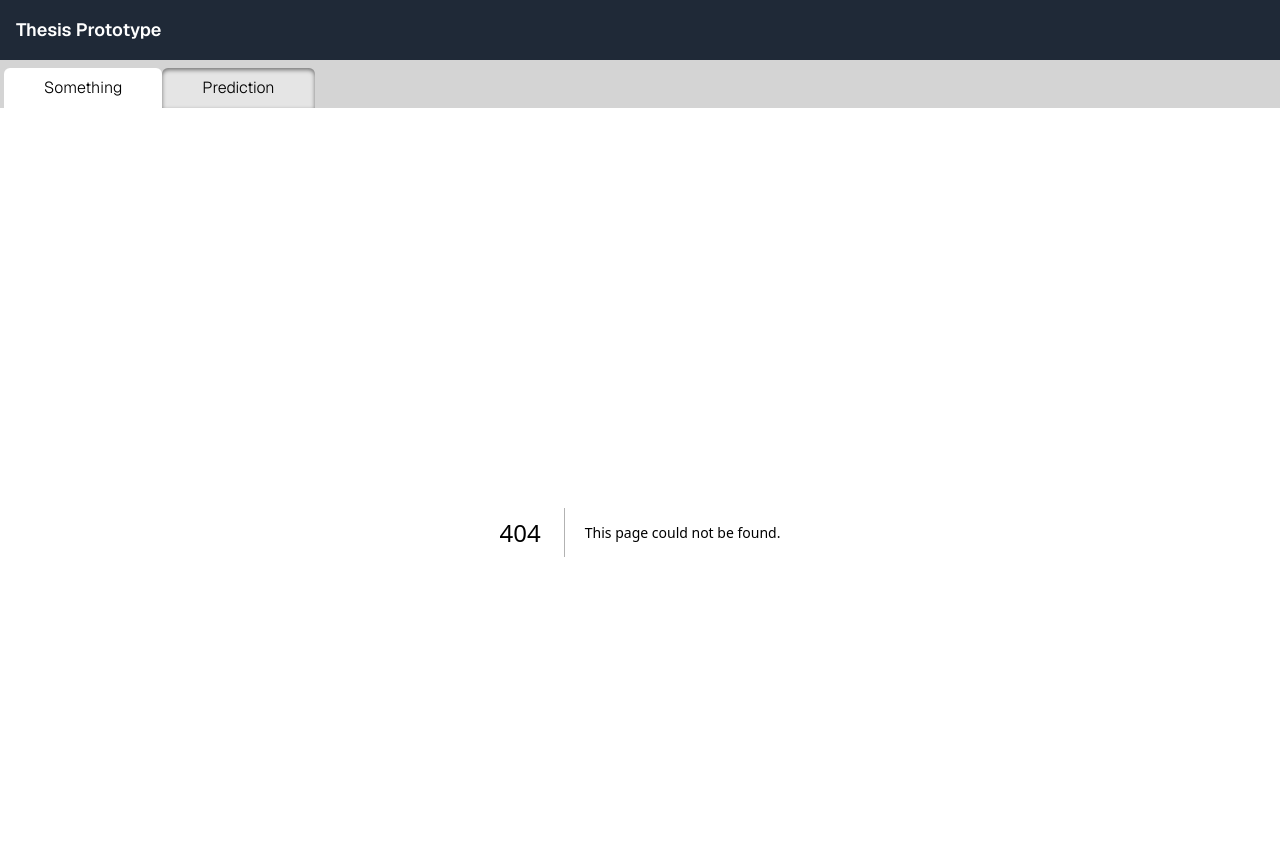
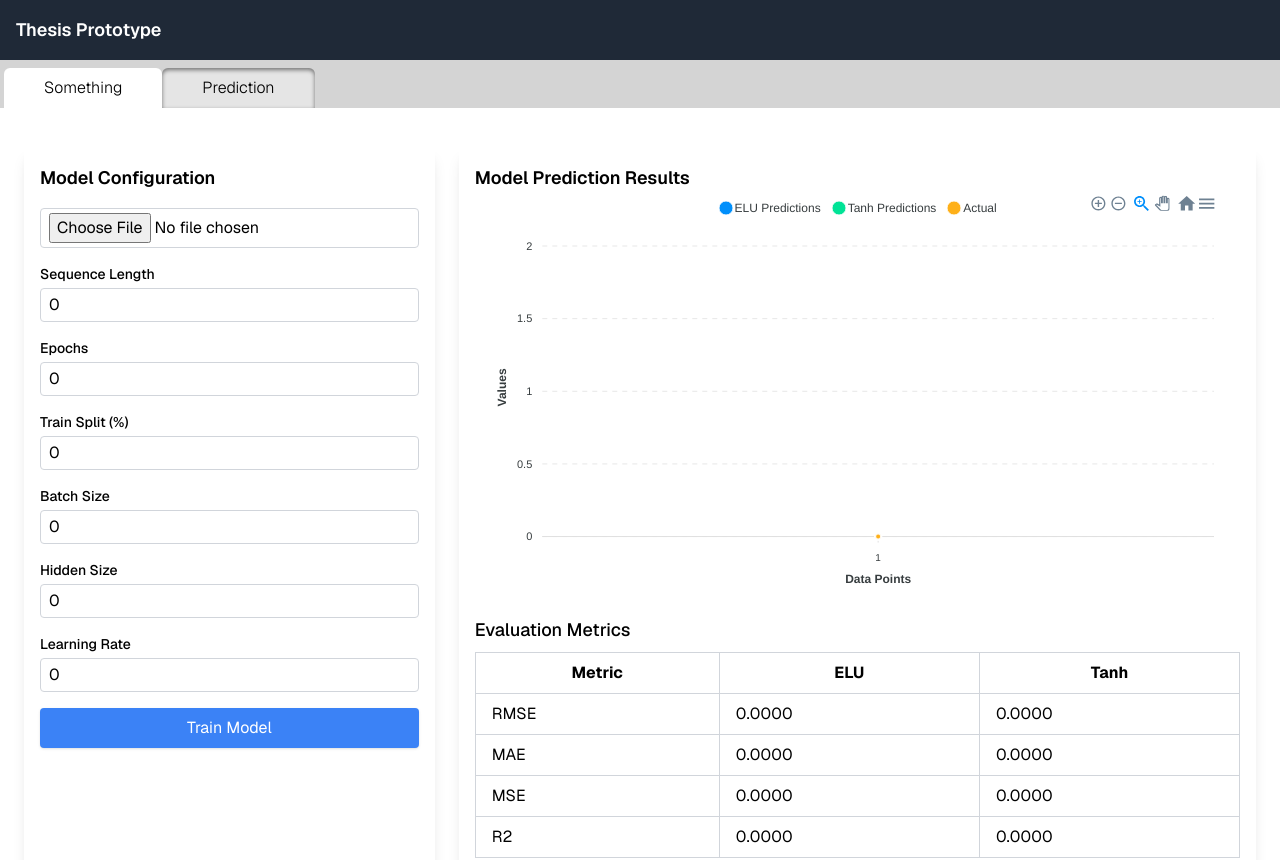
Before and after one commit to whoisbel/Exponential-Long-Short-Term-Memory, a Next.js app in the folder frontend/: page /prediction in a window 1280 px wide. Before the commit this address had no page. Shown: the top 860 px of the page. Built offline with nearby package versions, Linux system fonts and the light colour scheme.

Commit message:
Prediction Page initial

```diff
--- /dev/null
+++ b/frontend/app/prediction/page.tsx
@@ -0,0 +1,169 @@
+"use client";
+import { modelConfigType, resultType } from "@/types";
+import dynamic from "next/dynamic";
+import { useState } from "react";
+// Dynamically import LineChart to avoid server-side rendering issues
+const LineChart = dynamic(() => import("../../components/linechart"), {
+  ssr: false,
+});
+
+const PredictionPage = () => {
+  const [elu, setElu] = useState<resultType>({
+    predictions: [],
+    actuals: [],
+    metrics: {
+      rmse: 0,
+      mae: 0,
+      mse: 0,
+      r2: 0,
+    },
+  });
+
+  const [tanh, setTanh] = useState<resultType>({
+    predictions: [],
+    actuals: [],
+    metrics: {
+      rmse: 0,
+      mae: 0,
+      mse: 0,
+      r2: 0,
+    },
+  });
+
+  const [modelConfigInput, setModelConfigInput] = useState<modelConfigType>({
+    sequence_length: 0,
+    epochs: 0,
+    train_split: 0,
+    batch_size: 0,
+    hidden_size: 0,
+    learning_rate: 0,
+  });
+
+  const [file, setFile] = useState<File | null>(null); // File input state
+  const [isLoading, setIsLoading] = useState(false); // Track loading state
+
+  const onSubmit = () => {
+    if (!file) {
+      alert("Please upload a dataset file.");
+      return;
+    }
+
+    setIsLoading(true); // Start loading
+    const formData = new FormData();
+    formData.append("file", file);
+    Object.keys(modelConfigInput).forEach((key) => {
+      formData.append(key, modelConfigInput[key] as unknown as Blob);
+    });
+
+    fetch("http://127.0.0.1:8000/train", {
+      method: "POST",
+      body: formData,
+    })
+      .then((res) => res.json())
+      .then((data) => {
+        setIsLoading(false); // Stop loading
+        if (data.error) {
+          console.error("Error:", data.error);
+        } else {
+          setElu(data.results.ELU);
+          setTanh(data.results.Tanh);
+        }
+      })
+      .catch((error) => {
+        setIsLoading(false); // Stop loading
+        console.error("Error:", error);
+      });
+  };
+
+  return (
+    <main className="flex flex-col md:flex-row w-full h-full gap-6 px-6 py-4">
+      {isLoading && (
+        <div className="absolute inset-0 bg-black bg-opacity-50 z-50 flex flex-col items-center justify-center">
+          <div className="w-16 h-16 border-4 border-blue-500 border-t-transparent rounded-full animate-spin"></div>
+          <p className="mt-4 text-white text-lg font-semibold">
+            Training the model...
+          </p>
+        </div>
+      )}
+
+      <div className="flex flex-col gap-4 bg-white shadow-lg rounded p-4 w-full md:w-1/3">
+        <h2 className="text-lg font-semibold">Model Configuration</h2>
+        <input
+          type="file"
+          accept=".csv"
+          onChange={(e) => {
+            if (e.target.files && e.target.files.length > 0) {
+              setFile(e.target.files[0]);
+            }
+          }}
+          className="border border-gray-300 rounded px-2 py-1 focus:outline-none focus:ring-2 focus:ring-blue-500"
+        />
+        {[
+          { label: "Sequence Length", key: "sequence_length", type: "number" },
+          { label: "Epochs", key: "epochs", type: "number" },
+          { label: "Train Split (%)", key: "train_split", type: "number" },
+          { label: "Batch Size", key: "batch_size", type: "number" },
+          { label: "Hidden Size", key: "hidden_size", type: "number" },
+          { label: "Learning Rate", key: "learning_rate", type: "number" },
+        ].map(({ label, key, type }) => (
+          <div key={key} className="flex flex-col gap-1">
+            <label htmlFor={key} className="text-sm font-medium">
+              {label}
+            </label>
+            <input
+              id={key}
+              type={type}
+              value={modelConfigInput[key]}
+              onChange={(e) =>
+                setModelConfigInput({
+                  ...modelConfigInput,
+                  [key]: e.target.value,
+                })
+              }
+              className="border border-gray-300 rounded px-2 py-1 focus:outline-none focus:ring-2 focus:ring-blue-500"
+            />
+          </div>
+        ))}
+        <button
+          onClick={onSubmit}
+          className="bg-blue-500 text-white rounded px-4 py-2 shadow hover:bg-blue-600 transition-colors"
+        >
+          Train Model
+        </button>
+      </div>
+      <div className="flex flex-col w-full md:w-2/3 bg-white shadow-lg rounded p-4">
+        <h2 className="text-lg font-semibold">Model Prediction Results</h2>
+        <LineChart elu={elu} tanh={tanh} />
+        <div className="mt-6">
+          <h3 className="text-lg font-medium mb-2">Evaluation Metrics</h3>
+          <table className="w-full border-collapse border border-gray-300">
+            <thead>
+              <tr>
+                <th className="border border-gray-300 px-4 py-2">Metric</th>
+                <th className="border border-gray-300 px-4 py-2">ELU</th>
+                <th className="border border-gray-300 px-4 py-2">Tanh</th>
+              </tr>
+            </thead>
+            <tbody>
+              {["rmse", "mae", "mse", "r2"].map((metric) => (
+                <tr key={metric}>
+                  <td className="border border-gray-300 px-4 py-2 capitalize">
+                    {metric.toUpperCase()}
+                  </td>
+                  <td className="border border-gray-300 px-4 py-2">
+                    {elu.metrics[metric].toFixed(4)}
+                  </td>
+                  <td className="border border-gray-300 px-4 py-2">
+                    {tanh.metrics[metric].toFixed(4)}
+                  </td>
+                </tr>
+              ))}
+            </tbody>
+          </table>
+        </div>
+      </div>
+    </main>
+  );
+};
+
+export default PredictionPage;
--- a/frontend/components/navbar.tsx
+++ b/frontend/components/navbar.tsx
@@ -5,12 +5,12 @@ const Navbar = () => {
     <div className="flex w-full bg-neutral-300 ">
       <ul className="flex ml-1 mt-2 ">
         <li className="flex bg-white rounded-t-md text-center font-light cursor-pointer">
-          <a href="" className="px-10 py-2">
+          <a href="/" className="px-10 py-2">
             Something
           </a>
         </li>
         <li className="bg-neutral-200 rounded-t-md flex shadow-inner shadow-neutral-500 font-light cursor-pointer">
-          <a href="" className="px-10 py-2">
+          <a href="/prediction" className="px-10 py-2">
             Prediction
           </a>
         </li>
```
